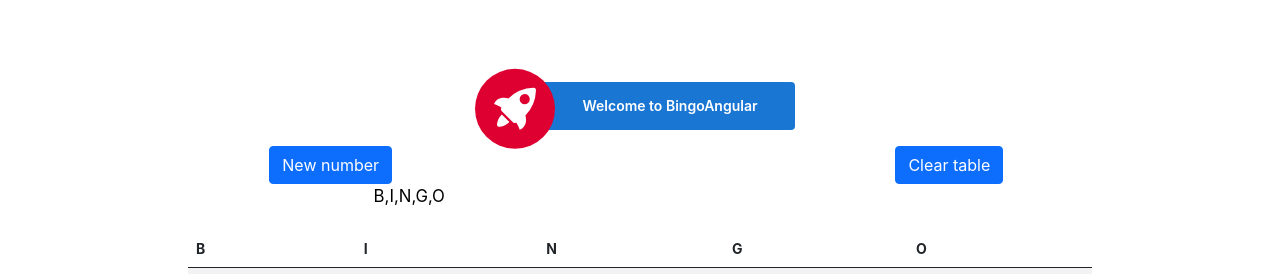
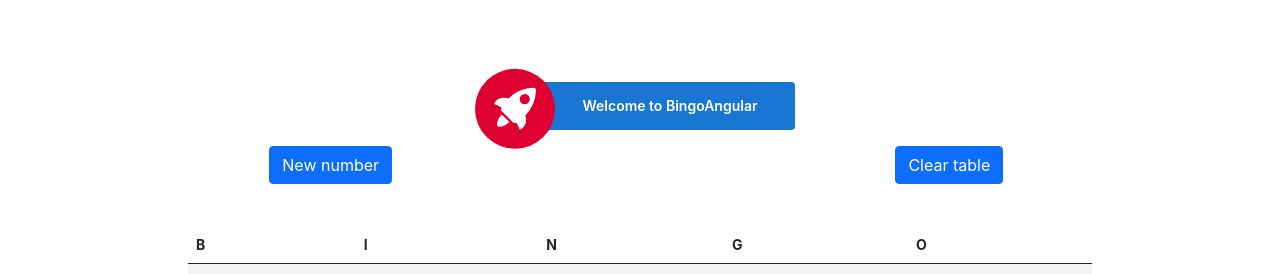
Before and after one commit to adlpaf/BingoAngular, an Angular app: page / in a window 1280 px wide. Shown: the top 274 px of the page. Built offline with nearby package versions, Linux system fonts and the light colour scheme.

Commit message:
Update app.component.html

```diff
--- a/src/app/app.component.html
+++ b/src/app/app.component.html
@@ -331,7 +331,7 @@
     <div class="row">
       <div class="col"></div>
       <div class="col">
-        <label style="color: black; font-size: larger;">{{ letter }}</label>
+        <label style="color: black; font-size: larger;">{{ letterSelected }}</label>
       </div>
       <div class="col"></div>
       <div class="col">
```
